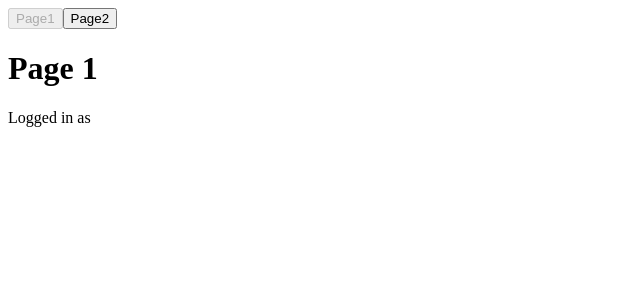
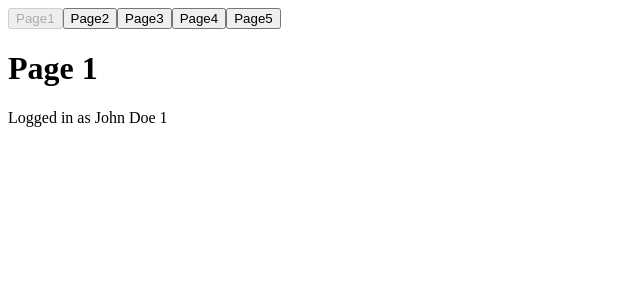
Before and after one commit to TechnologyGardening/btech6cece, a React (Vite) app: page / in a window 1280 px wide. Shown: the top 300 px of the page, without its empty margins (0-640 px from the left). Built offline with nearby package versions, Linux system fonts and the light colour scheme.

Commit message:
use context complete

```diff
--- /dev/null
+++ b/src/lec3001/use_con_emp4.jsx
@@ -0,0 +1,18 @@
+import { UserName } from "./use_con_exmp2";
+
+export function Page4() {
+  return (
+    <div>
+      <h1>Page 4</h1>
+      <UserName />
+    </div>
+  );
+}
+export function Page5() {
+  return (
+    <div>
+      <h1>Page 5</h1>
+      <UserName />
+    </div>
+  );
+}
--- a/src/lec3001/use_con_exmp1.jsx
+++ b/src/lec3001/use_con_exmp1.jsx
@@ -4,13 +4,13 @@ function fetchUser() {
   return new Promise((resolve) => {
     setTimeout(() => {
       resolve({ id: 1, name: "John Doe" });
-    }, 10000);
+    }, 5000);
   });
 }
 export function UserProvider({ children }) {
-  const [user, setUser] = React.useState("abc");
+  const [user, setUser] = React.useState({ name: "loading...", id: "9999" });
   React.useEffect(() => {
     fetchUser().then((user) => setUser(user));
-  }, []);
+  });
   return <UserContext.Provider value={user}>{children}</UserContext.Provider>;
 }
--- a/src/lec3001/use_con_exmp2.jsx
+++ b/src/lec3001/use_con_exmp2.jsx
@@ -1,8 +1,12 @@
 import * as React from "react";
 import { UserContext } from "./use_con_exmp1";
-function UserName() {
+export function UserName() {
   const user = React.useContext(UserContext);
-  return <p>Logged in as {user.name}</p>;
+  return (
+    <p>
+      Logged in as {user.name} {user.id}
+    </p>
+  );
 }
 export function Page1() {
   return (
--- a/src/lec3001/use_con_exmp3.jsx
+++ b/src/lec3001/use_con_exmp3.jsx
@@ -1,8 +1,9 @@
 import * as React from "react";
 import { UserProvider } from "./use_con_exmp1";
 import { Page1, Page2, Page3 } from "./use_con_exmp2";
+import { Page4, Page5 } from "./use_con_emp4";
 function SelectPage({ v1 }) {
-  const Page = [Page1, Page2, Page3][v1];
+  const Page = [Page1, Page2, Page3, Page4, Page5][v1];
   return <Page />;
 }
 export default function UseContextExample() {
@@ -15,6 +16,16 @@ export default function UseContextExample() {
       <button onClick={() => setPage(1)} disabled={page === 1}>
         Page2
       </button>
+      <button onClick={() => setPage(2)} disabled={page === 2}>
+        Page3
+      </button>
+      <button onClick={() => setPage(3)} disabled={page === 3}>
+        Page4
+      </button>
+      <button onClick={() => setPage(4)} disabled={page === 4}>
+        Page5
+      </button>
+
       <SelectPage v1={page} />
     </UserProvider>
   );
```
